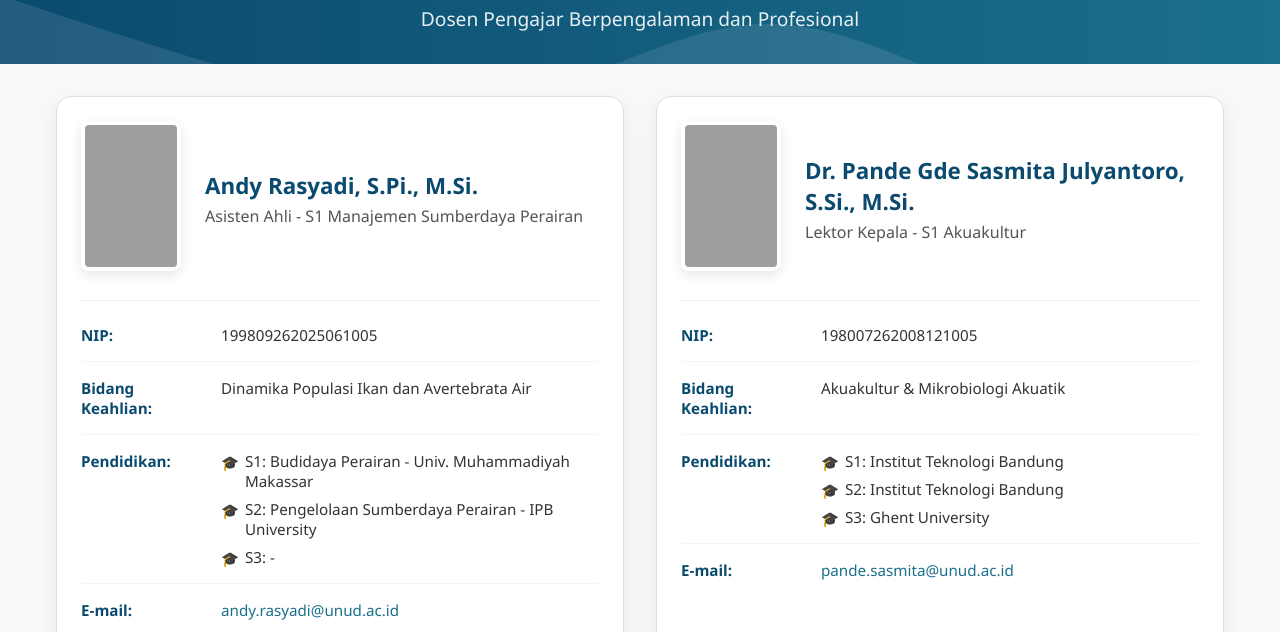
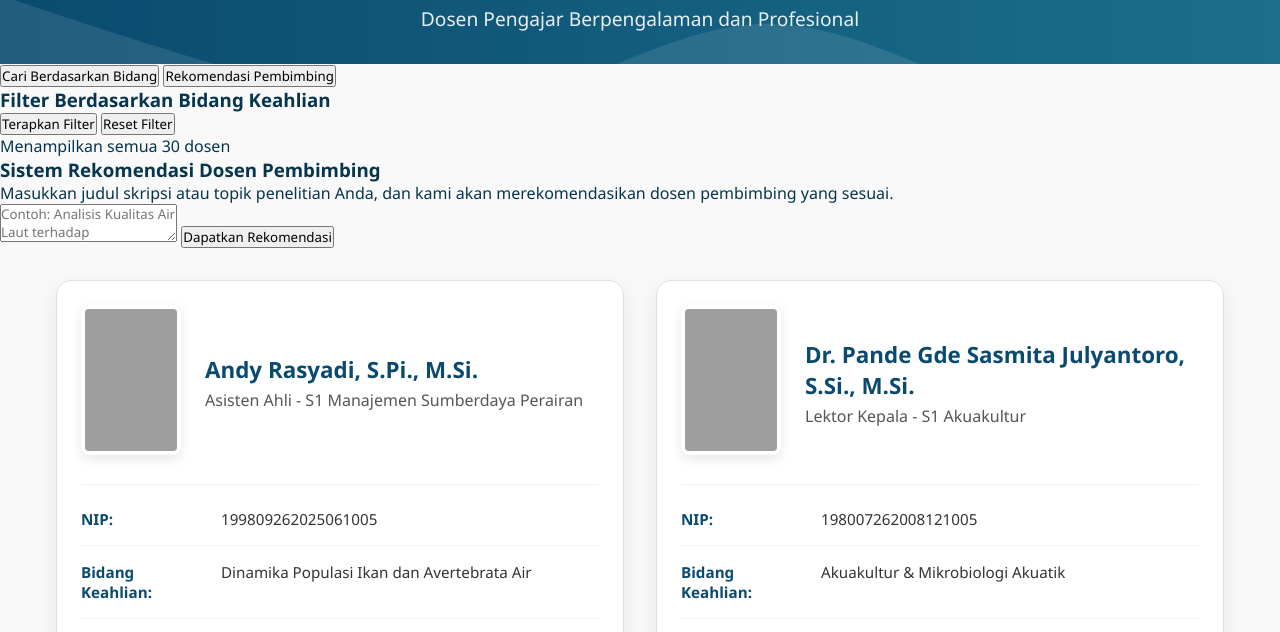
Before and after one commit to arasyadi/Web-Dosen-FKP-Unud, a plain HTML site: page index.html in a window 1280 px wide. Shown: the part 90-722 px from the top of the page. Drawn offline with Linux system fonts and the light colour scheme; grey boxes are pictures that could not be loaded.

Commit message:
Update index.html

```diff
--- a/index.html
+++ b/index.html
@@ -19,6 +19,46 @@
         </div>
     </div>
 
+    <!-- Tab Navigation -->
+    <div class="tabs-container">
+        <div class="tabs">
+            <button class="tab-btn active" data-tab="filter-tab">Cari Berdasarkan Bidang</button>
+            <button class="tab-btn" data-tab="recommendation-tab">Rekomendasi Pembimbing</button>
+        </div>
+
+        <!-- Filter Tab -->
+        <div id="filter-tab" class="tab-content active">
+            <div class="filter-section">
+                <h3>Filter Berdasarkan Bidang Keahlian</h3>
+                <div class="filter-options" id="filter-options">
+                    <!-- Filter options will be generated by JavaScript -->
+                </div>
+                <div class="filter-actions">
+                    <button id="apply-filter" class="btn primary">Terapkan Filter</button>
+                    <button id="reset-filter" class="btn secondary">Reset Filter</button>
+                </div>
+                <div class="filter-results">
+                    <p id="filter-count">Menampilkan semua <span id="count">30</span> dosen</p>
+                </div>
+            </div>
+        </div>
+
+        <!-- Recommendation Tab -->
+        <div id="recommendation-tab" class="tab-content">
+            <div class="recommendation-section">
+                <h3>Sistem Rekomendasi Dosen Pembimbing</h3>
+                <p>Masukkan judul skripsi atau topik penelitian Anda, dan kami akan merekomendasikan dosen pembimbing yang sesuai.</p>
+                <div class="input-group">
+                    <textarea id="thesis-input" placeholder="Contoh: Analisis Kualitas Air Laut terhadap Pertumbuhan Ikan Kerapu"></textarea>
+                    <button id="get-recommendation" class="btn primary">Dapatkan Rekomendasi</button>
+                </div>
+                <div id="recommendation-results">
+                    <!-- Recommendation results will appear here -->
+                </div>
+            </div>
+        </div>
+    </div>
+
     <div class="container">
         <div class="grid-container" id="dosen-container">
         </div>
```
